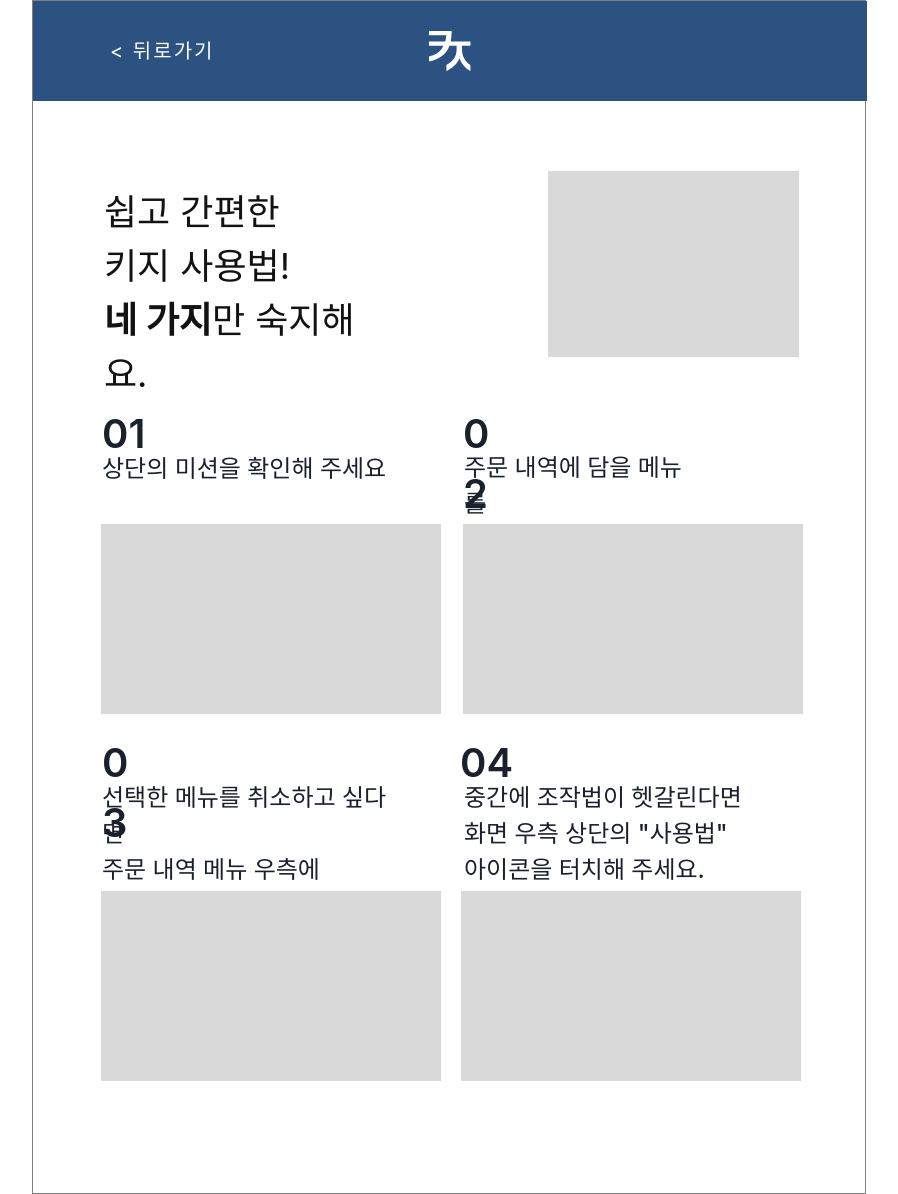
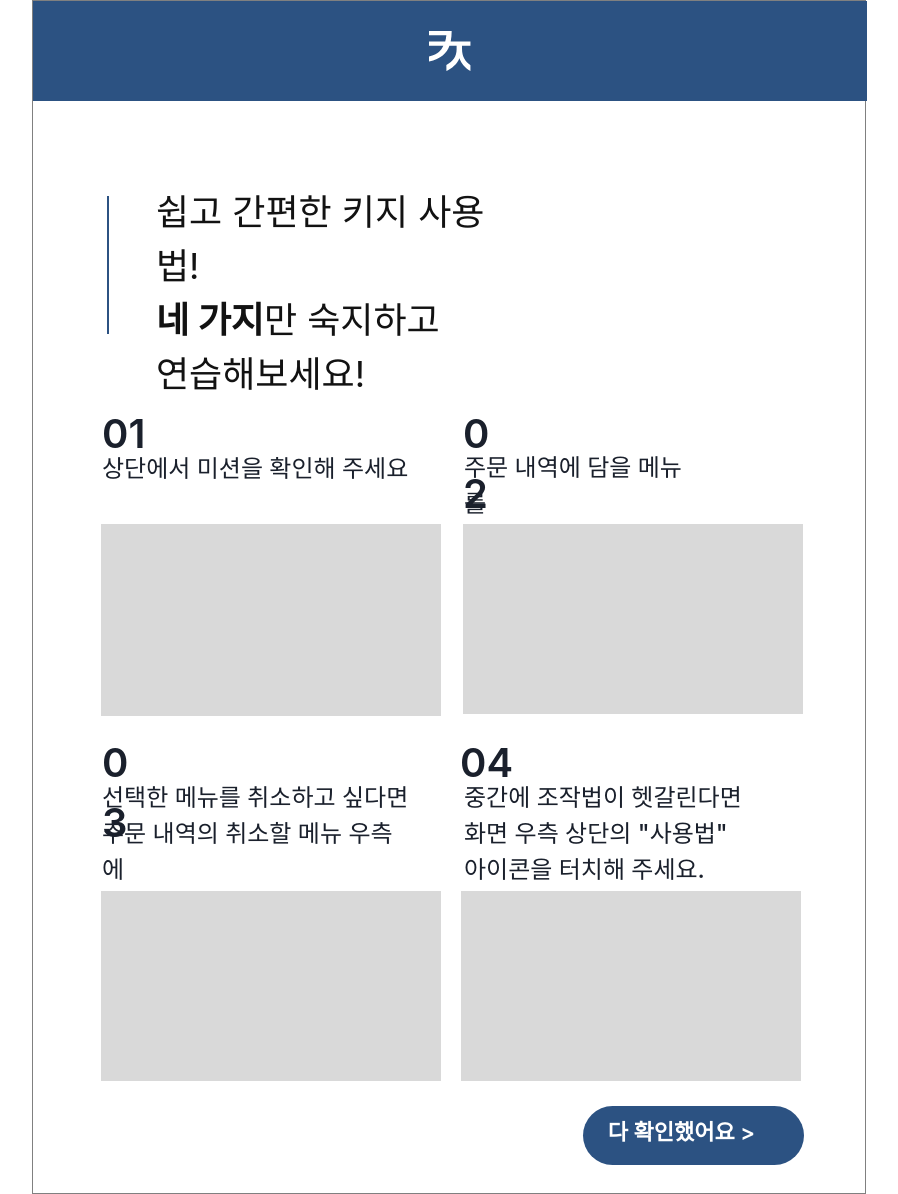
Before and after one commit to Randy-Hwang/keasy, a React (Vite) app: page /how-to-use in a window 1280 px wide. Shown: the whole page, without its empty margins (191-1089 px from the left). Built offline with nearby package versions, Linux system fonts and the light colour scheme; a web font is replaced by a local one.

Commit message:
Bug fixed when choosing difficulty, add some svgs, add a path to Mission page (#18)

```diff
--- a/src/components/ChooseDifficulty.tsx
+++ b/src/components/ChooseDifficulty.tsx
@@ -16,9 +16,8 @@ interface IProps {
 
 const ChooseDifficulty = (ChoosenStore: IProps) => {
   const { isClicked, setIsClicked } = Clicked((state) => state);
+  const { clickedLevel, setClickedLevel } = ClickedLevel((state) => state);
   const navigate = useNavigate();
-
-  const { clickedLevel, setClickedLevel } = ClickedLevel((state) => state);
 
   return (
     <>
@@ -151,7 +150,8 @@ const ChooseDifficulty = (ChoosenStore: IProps) => {
         cursor="pointer"
         color="#FFFFFF"
         onClick={() => {
-          clickedLevel === 0 ? undefined : navigate('/mission');
+          clickedLevel === 0 ? undefined : setIsClicked(isClicked);
+          navigate('/mission');
         }}
       >
         난이도 선택했어요 {'>'}
--- a/src/components/HeaderWhite.tsx
+++ b/src/components/HeaderWhite.tsx
@@ -11,12 +11,11 @@ const HeaderWhite = () => {
     <>
       <Box
         position="absolute"
-        w={834}
+        w={832}
         h={100}
         left={0}
         top={0}
         bgColor="#FFFFFF"
-        borderBottom="1px solid #2C5282"
       />
 
       <Box position="absolute" top={30} left={396} w={180}>
--- a/src/components/Mission.tsx
+++ /dev/null
@@ -1,14 +0,0 @@
-import { ClickedLevel, ClickedValue } from '../states/states';
-
-const Mission = () => {
-  const { clickedLevel } = ClickedLevel();
-  const { clickedValue } = ClickedValue();
-
-  return (
-    <div>
-      This is "{clickedValue}" Mission Component, Lv{clickedLevel}
-    </div>
-  );
-};
-
-export default Mission;
--- /dev/null
+++ b/src/components/ShowMission.tsx
@@ -0,0 +1,7 @@
+import { Container } from '@chakra-ui/react';
+
+const ShowMission = () => {
+  return <div></div>;
+};
+
+export default ShowMission;
--- a/src/pages/Cafe.tsx
+++ /dev/null
@@ -1,12 +0,0 @@
-import HeaderWhite from '../components/HeaderWhite';
-import Wrapper from '../components/Wrapper';
-
-const Cafe = () => {
-  return (
-    <Wrapper>
-      <HeaderWhite />
-    </Wrapper>
-  );
-};
-
-export default Cafe;
--- a/src/pages/Home.tsx
+++ b/src/pages/Home.tsx
@@ -11,12 +11,13 @@ import CafeImg from '../assets/homeAssets/cafe.svg';
 import FastFoodImg from '../assets/homeAssets/fastfood.svg';
 
 import ChooseDifficulty from '../components/ChooseDifficulty';
-import { Clicked, ClickedValue } from '../states/states';
+import { Clicked, ClickedLevel, ClickedValue } from '../states/states';
 
 const Home = () => {
   const navigate = useNavigate();
   const { isClicked, setIsClicked } = Clicked((state) => state);
   const { clickedValue, setClickedValue } = ClickedValue((state) => state);
+  const { clickedLevel, setClickedLevel } = ClickedLevel((state) => state);
 
   const handleClick = (store: 'cafe' | 'fastfood') => {
     setIsClicked(isClicked);
@@ -151,6 +152,7 @@ const Home = () => {
           height="230px"
           onClick={() => {
             handleClick('cafe');
+            setClickedLevel(0);
           }}
         />
       </Box>
@@ -162,6 +164,7 @@ const Home = () => {
           height="230px"
           onClick={() => {
             handleClick('fastfood');
+            setClickedLevel(0);
           }}
         />
       </Box>
--- a/src/pages/HowToUse.tsx
+++ b/src/pages/HowToUse.tsx
@@ -9,39 +9,25 @@ const HowToUse = () => {
   return (
     <Wrapper>
       <HeaderBlue />
-      <Text
+      <Box
         position="absolute"
-        w={106}
-        h={24}
-        top={35}
-        left={77}
-        color="#FFFFFF"
-        fontSize={20}
-        letterSpacing="0.1em"
-        onClick={() => navigate(-1)}
-        cursor="pointer"
-      >
-        {'<'} 뒤로가기
-      </Text>
-      <Container position="absolute" w={320} h={159} left={55} top={184}>
+        w={0}
+        h={137.5}
+        left={74}
+        top={195}
+        border="1px solid #2C5282"
+      />
+      <Container position="absolute" w={380} h={159} left={107} top={184}>
         <Text fontWeight={400} fontSize={36} color="#121212">
-          쉽고 간편한
+          쉽고 간편한 키지 사용법!
         </Text>
         <Text fontWeight={400} fontSize={36} color="#121212">
-          키지 사용법!
+          <strong>네 가지</strong>만 숙지하고
         </Text>
         <Text fontWeight={400} fontSize={36} color="#121212">
-          <strong>네 가지</strong>만 숙지해요.
+          연습해보세요!
         </Text>
       </Container>
-      <Box
-        position="absolute"
-        w={251}
-        h={186}
-        top={170}
-        left={515}
-        bgColor="#D9D9D9"
-      ></Box>
 
       <Text
         position="absolute"
@@ -63,12 +49,12 @@ const HowToUse = () => {
         fontWeight={500}
         fontSize={24}
       >
-        상단의 미션을 확인해 주세요
+        상단에서 미션을 확인해 주세요
       </Text>
       <Box
         position="absolute"
         w={340}
-        h={190}
+        h={192}
         top={523}
         left={68}
         bgColor="#D9D9D9"
@@ -113,15 +99,15 @@ const HowToUse = () => {
       >
         03
       </Text>
-      <Container position="absolute" w={320} h={68} top={779} left={53}>
+      <Container position="absolute" w={340} h={68} top={779} left={53}>
         <Text fontWeight={500} fontSize={24}>
           선택한 메뉴를 취소하고 싶다면
         </Text>
         <Text fontWeight={500} fontSize={24}>
-          주문 내역 메뉴 우측에
+          주문 내역의 취소할 메뉴 우측에
         </Text>
         <Text fontWeight={500} fontSize={24}>
-          "취소" 아이콘을 터치해 주세요
+          "X" 아이콘을 터치해 주세요
         </Text>
       </Container>
       <Box
@@ -163,6 +149,30 @@ const HowToUse = () => {
         left={428}
         bgColor="#D9D9D9"
       ></Box>
+
+      <Container
+        position="absolute"
+        w={221}
+        h={59}
+        left={550}
+        top={1105}
+        borderRadius={30}
+        bgColor="#2C5282"
+        onClick={() => navigate(-1)}
+      >
+        <Text
+          display="flex"
+          justifyContent="center"
+          alignItems="center"
+          w={165}
+          h={53}
+          fontWeight={600}
+          fontSize={22}
+          color="#FFFFFF"
+        >
+          다 확인했어요 {'>'}
+        </Text>
+      </Container>
     </Wrapper>
   );
 };
--- /dev/null
+++ b/src/pages/Mission.tsx
@@ -0,0 +1,21 @@
+import HeaderWhite from '../components/HeaderWhite';
+import ShowMission from '../components/ShowMission';
+import Wrapper from '../components/Wrapper';
+import { ClickedLevel, ClickedValue } from '../states/states';
+
+const Cafe = () => {
+  const { clickedLevel } = ClickedLevel();
+  const { clickedValue } = ClickedValue();
+
+  return (
+    <Wrapper>
+      <HeaderWhite />
+      <ShowMission />
+      <div>
+        This is "{clickedValue}" Mission Component, Lv{clickedLevel}
+      </div>
+    </Wrapper>
+  );
+};
+
+export default Cafe;
--- a/src/router.tsx
+++ b/src/router.tsx
@@ -1,9 +1,9 @@
 import { BrowserRouter, Route, Routes } from 'react-router-dom';
-import Mission from './components/Mission';
-import Cafe from './pages/Cafe';
+import Cafe from './pages/Mission';
 import Home from './pages/Home';
 import HowToUse from './pages/HowToUse';
 import Onboard from './pages/Onboard';
+import Mission from './pages/Mission';
 
 const Router = () => {
   return (
```
